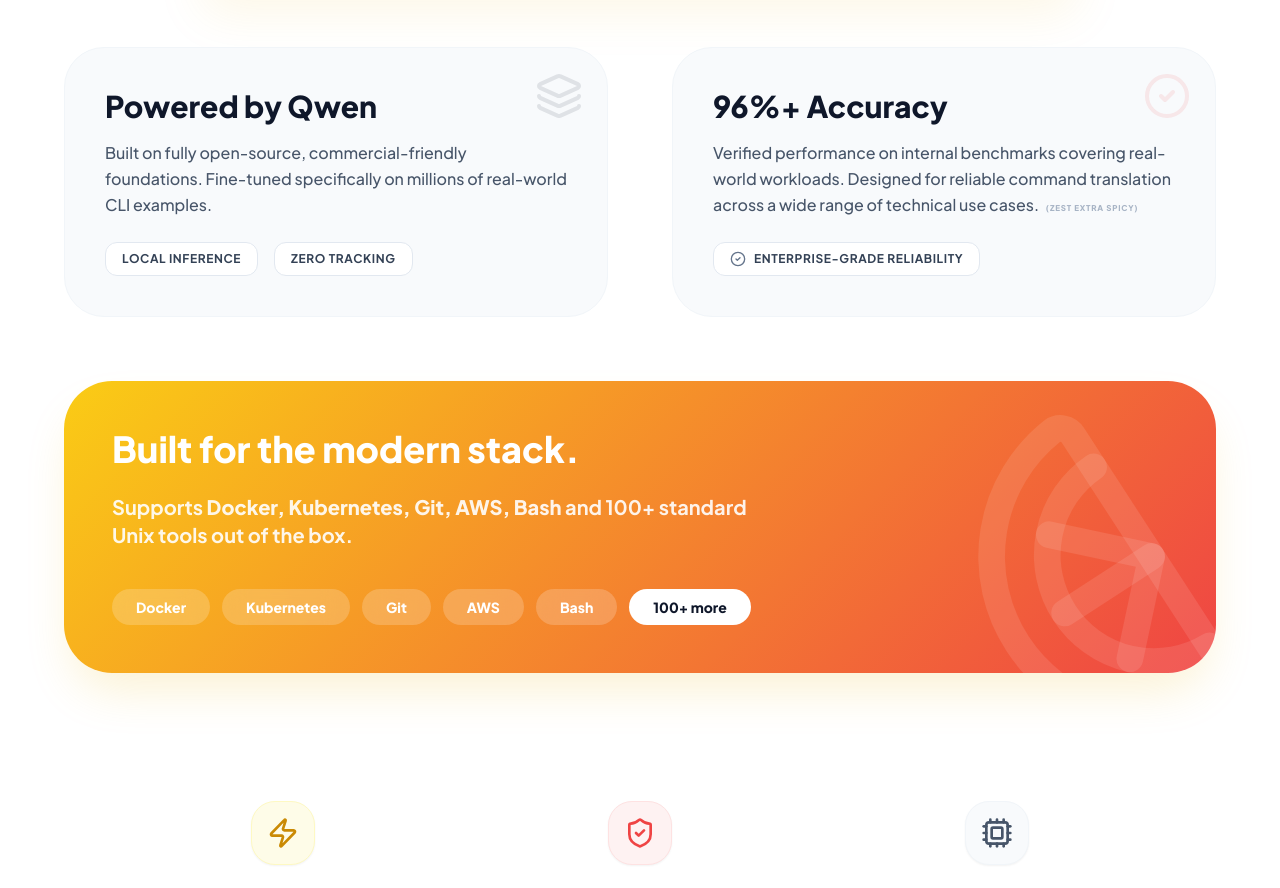
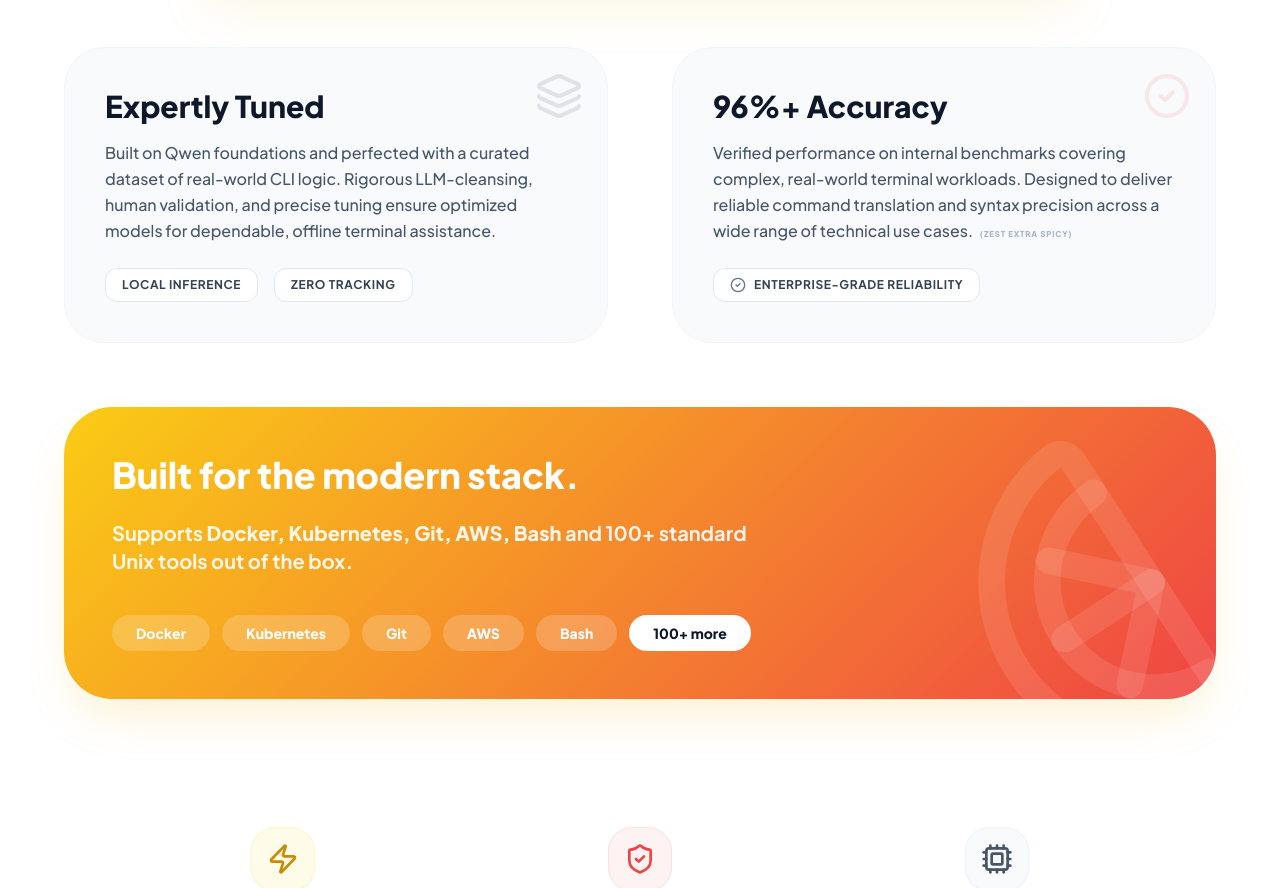
Before and after one commit to spicy-lemonade/zest-cli-web, a React (Vite) app: page / in a window 1280 px wide. Shown: the part 1218-2106 px from the top of the page. Built offline with nearby package versions, Linux system fonts and the light colour scheme.

Commit message:
:memo: Improved copy
improved copy

```diff
--- a/components/pages/LandingPage.tsx
+++ b/components/pages/LandingPage.tsx
@@ -59,9 +59,9 @@
               <div className="absolute top-6 right-6 opacity-10 group-hover:opacity-20 transition-opacity">
                 <Layers className="w-12 h-12 text-slate-900" />
               </div>
-              <h3 className="text-3xl font-black text-slate-900 mb-4 relative z-10">Powered by Qwen</h3>
+              <h3 className="text-3xl font-black text-slate-900 mb-4 relative z-10">Expertly Tuned</h3>
               <p className="text-slate-600 font-medium mb-6 leading-relaxed relative z-10 flex-grow">
-                Built on fully open-source, commercial-friendly foundations. Fine-tuned specifically on millions of real-world CLI examples.
+                Built on Qwen foundations and perfected with a curated dataset of real-world CLI logic. Rigorous LLM-cleansing, human validation, and precise tuning ensure optimized models for dependable, offline terminal assistance.
               </p>
               <div className="flex flex-wrap gap-4 relative z-10">
                 <span className="px-4 py-2 rounded-xl bg-white border border-slate-200 text-slate-700 font-bold text-xs uppercase tracking-wider">Local Inference</span>
@@ -75,7 +75,7 @@
               </div>
               <h3 className="text-3xl font-black text-slate-900 mb-4 relative z-10">96%+ Accuracy</h3>
               <p className="text-slate-600 font-medium mb-6 leading-relaxed relative z-10 flex-grow">
-                Verified performance on internal benchmarks covering real-world workloads. Designed for reliable command translation across a wide range of technical use cases. <span className="text-[8px] text-slate-400 font-black inline tracking-widest uppercase ml-1 opacity-80">(Zest Extra Spicy)</span>
+                Verified performance on internal benchmarks covering complex, real-world terminal workloads. Designed to deliver reliable command translation and syntax precision across a wide range of technical use cases. <span className="text-[8px] text-slate-400 font-black inline tracking-widest uppercase ml-1 opacity-80">(Zest Extra Spicy)</span>
               </p>
               <div className="flex flex-wrap gap-4 relative z-10">
                 <div className="inline-flex items-center gap-2 px-4 py-2 rounded-xl bg-white border border-slate-200 text-slate-700 font-bold text-xs uppercase tracking-wider">
--- a/components/pages/ReportIssuesPage.tsx
+++ b/components/pages/ReportIssuesPage.tsx
@@ -52,7 +52,7 @@
         <div className="bg-slate-50 p-12 rounded-[3rem] border border-slate-100 text-center">
           <h3 className="text-2xl font-black text-slate-900 mb-4">We've got it!</h3>
           <p className="text-slate-600 font-medium mb-8 max-w-lg mx-auto leading-relaxed">
-            Thank you for helping us improve Zest. We'll use your report to refine our Small Language Model in future releases.
+            Thank you for helping us improve Zest. We'll use your report to refine our Small Language Models in future releases.
           </p>
           <button
             onClick={onBack}
```
